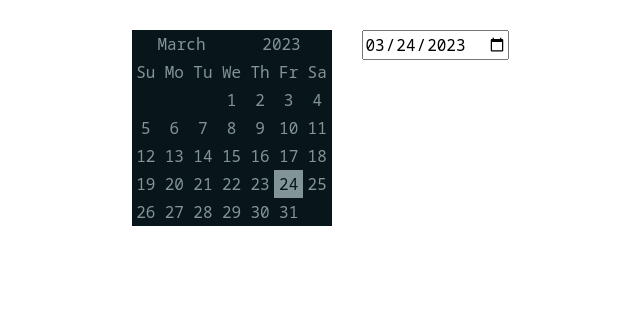
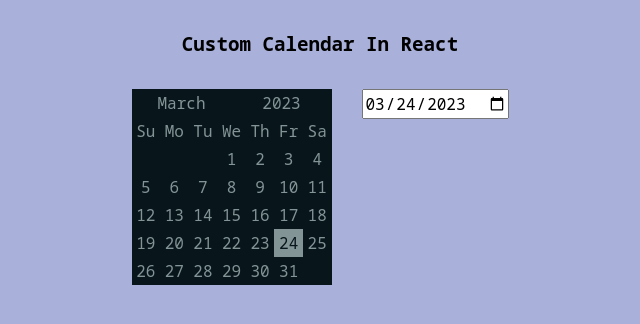
Before and after one commit to rahulchaudhary2244/Custom-Calendar, a React (Create React App) app: page / in a window 1280 px wide. Shown: the top 324 px of the page, without its empty margins (320-960 px from the left). Built offline with nearby package versions, Linux system fonts and the light colour scheme.

Commit message:
css improved

```diff
--- a/src/components/Cell/Cell.jsx
+++ b/src/components/Cell/Cell.jsx
@@ -2,22 +2,20 @@ import React from 'react'
 import styles from './Cell.module.css'
 
 function Cell({ input, isActiveDate }) {
-    if (!!Number(input) && Number(input) > 0 && Number(input) < 32)
+    if (isNaN(input) || Number(input) < 1 || Number(input) > 31)
         return (
-            <div
-                className={`${styles['grid-item']} ${
-                    isActiveDate
-                        ? styles['active-date']
-                        : styles['non-active-date']
-                } `}
-            >
+            <div className={styles['grid-item']}>
                 {Number(input) < 1 ? '' : input}
             </div>
         )
 
     return (
-        <div className={styles['grid-item']}>
-            {Number(input) < 1 ? '' : input}
+        <div
+            className={`${styles['grid-item']} ${
+                isActiveDate ? styles['active-date'] : styles['non-active-date']
+            } `}
+        >
+            {input || ''}
         </div>
     )
 }
--- a/src/components/Cell/Cell.module.css
+++ b/src/components/Cell/Cell.module.css
@@ -19,5 +19,5 @@
 }
 
 .active-date:hover {
-    filter: brightness(122%);
+    filter: brightness(125%);
 }
--- a/src/components/HomePage/HomePage.jsx
+++ b/src/components/HomePage/HomePage.jsx
@@ -12,6 +12,7 @@ function HomePage() {
 
     return (
         <div className={styles['container']}>
+            <h1>Custom calendar in React</h1>
             <div className={styles['content']}>
                 <Calendar date={new Date(date)} />
                 <input type="date" value={date} onChange={handleChange} />
--- a/src/components/HomePage/HomePage.module.css
+++ b/src/components/HomePage/HomePage.module.css
@@ -1,6 +1,13 @@
 .container {
     width: 100%;
-    margin: 30px auto 30px;
+    margin: 30px auto 0px;
+    text-align: center;
+}
+
+.container > h1 {
+    font-size: larger;
+    font-weight: 600;
+    text-transform: capitalize;
 }
 
 .content {
@@ -10,5 +17,5 @@
     justify-content: center;
     align-items: start;
     width: 90%;
-    margin: 0px auto;
+    margin: 30px auto;
 }
--- a/src/index.css
+++ b/src/index.css
@@ -2,6 +2,7 @@
     /* Global variables to be defined here */
     --color-primary: #08161b;
     --color-secondary: #839496;
+    --color-bg: #a9b0d9;
 }
 
 *,
@@ -15,6 +16,7 @@
 html,
 body {
     height: 100%;
+    background: var(--color-bg);
 }
 body {
     line-height: 1.5;
```
